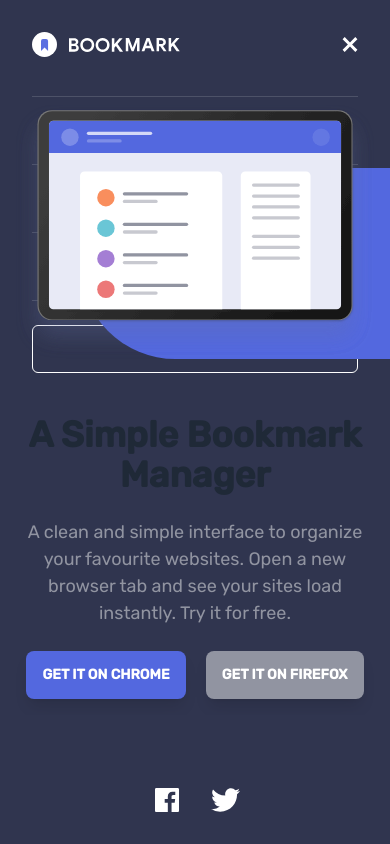
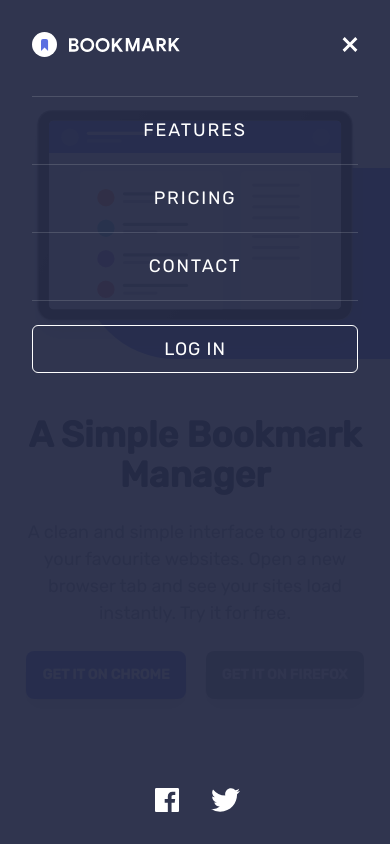
Before and after one commit to FrontendBy-GJ/bookmark-landing-page, a React (Vite) app: page / in a window 390 px wide. Both pictures are taken after a click on the icon 349 px from the left and 44 px from the top of the page. Built offline with nearby package versions, Linux system fonts and the light colour scheme.

Commit message:
style: main content blocked mobile menu when open

```diff
--- a/src/Hero.jsx
+++ b/src/Hero.jsx
@@ -3,7 +3,7 @@ import hero from './assets/illustration-hero.svg';
 
 export default function Hero() {
   return (
-    <div className="hero lg:relative overflow-hidden max-w-[1440px] mx-auto">
+    <div className="hero lg:relative overflow-hidden max-w-[1440px] mx-auto z-0">
       <div className="hero-content flex-col lg:flex-row-reverse text-center lg:text-left">
         <div className="relative mb-10 lg:mb-0 lg:static">
           <div className="h-3/4 lg:h-2/3 bg-primary rounded-l-full absolute bottom-0 -right-16 md:-right-28 lg:right-0 lg:w-2/5 w-full -z-10"></div>
--- a/src/Navbar.jsx
+++ b/src/Navbar.jsx
@@ -5,11 +5,25 @@ import twitter from './assets/icon-twitter.svg';
 export default function Navbar() {
   const [showNav, setShowNav] = useState(false);
 
-  const toggleNav = () => setShowNav(!showNav);
+  function openMenu() {
+    setShowNav(true);
+
+    if (typeof window != 'undefined' && window.document) {
+      document.body.style.overflow = 'hidden';
+    }
+  }
+
+  function closeMenu() {
+    setShowNav(false);
+
+    document.body.style.overflow = 'unset';
+  }
 
   return (
-    <header className="">
-      <div className="navbar max-w-screen-xl mx-auto flex-row justify-center lg:py-10 p-8">
+    <header className="bg-white">
+      <div
+        className={`navbar max-w-7xl mx-auto flex-row justify-center lg:py-10 p-8`}
+      >
         <div className="flex-1 z-50">
           <svg
             className="cursor-pointer"
@@ -57,41 +71,6 @@ export default function Navbar() {
           </button>
         </div>
 
-        {/* mobile nav menu */}
-        {showNav && (
-          <section
-            className={`fixed top-0 w-full bg-dark/95 h-screen z-0 flex flex-col p-8 lg:hidden`}
-          >
-            <nav aria-label="mobile" className="mx-auto w-full mt-16">
-              {links.map((item, i) => (
-                <a
-                  href="/"
-                  key={item}
-                  className={`block text-white uppercase hover:bg-neutral/50 py-5 text-center border-neutral/30 tracking-widest font-normal ${
-                    links.length - 3 === i
-                      ? 'border-t'
-                      : links.length - 2 === i
-                      ? 'border-t border-b'
-                      : 'border-b'
-                  }`}
-                >
-                  {item}
-                </a>
-              ))}
-            </nav>
-            <div className="mt-6 w-full">
-              <button className="btn btn-outline uppercase text-white tracking-wider text-lg w-full rounded-md font-normal">
-                log in
-              </button>
-            </div>
-
-            <div className="flex mt-auto gap-8">
-              <img src={facebook} alt="facebook logo" />
-              <img src={twitter} alt="twitter logo" />
-            </div>
-          </section>
-        )}
-
         <div className="lg:hidden z-50">
           {!showNav ? (
             <svg
@@ -99,7 +78,7 @@ export default function Navbar() {
               width="18"
               height="15"
               className="cursor-pointer"
-              onClick={toggleNav}
+              onClick={openMenu}
             >
               <path
                 fill="#242A45"
@@ -113,7 +92,7 @@ export default function Navbar() {
               width="16"
               height="15"
               className="cursor-pointer"
-              onClick={toggleNav}
+              onClick={closeMenu}
             >
               <path
                 fill="#FFF"
@@ -124,6 +103,40 @@ export default function Navbar() {
           )}
         </div>
       </div>
+      {/* mobile nav menu */}
+      {showNav && (
+        <section
+          className={`fixed top-0 w-full bg-dark/95 h-screen flex flex-col p-8 lg:hidden items-center z-40`}
+        >
+          <nav aria-label="mobile" className="mx-auto w-full mt-16">
+            {links.map((item, i) => (
+              <a
+                href="/"
+                key={item}
+                className={`block text-white uppercase hover:bg-neutral/50 py-5 text-center border-neutral/30 tracking-widest font-normal ${
+                  links.length - 3 === i
+                    ? 'border-t'
+                    : links.length - 2 === i
+                    ? 'border-t border-b'
+                    : 'border-b'
+                }`}
+              >
+                {item}
+              </a>
+            ))}
+          </nav>
+          <div className="mt-6 w-full">
+            <button className="btn btn-outline uppercase text-white tracking-wider text-lg w-full rounded-md font-normal">
+              log in
+            </button>
+          </div>
+
+          <div className="flex mt-auto gap-8">
+            <img src={facebook} alt="facebook logo" />
+            <img src={twitter} alt="twitter logo" />
+          </div>
+        </section>
+      )}
     </header>
   );
 }
```
